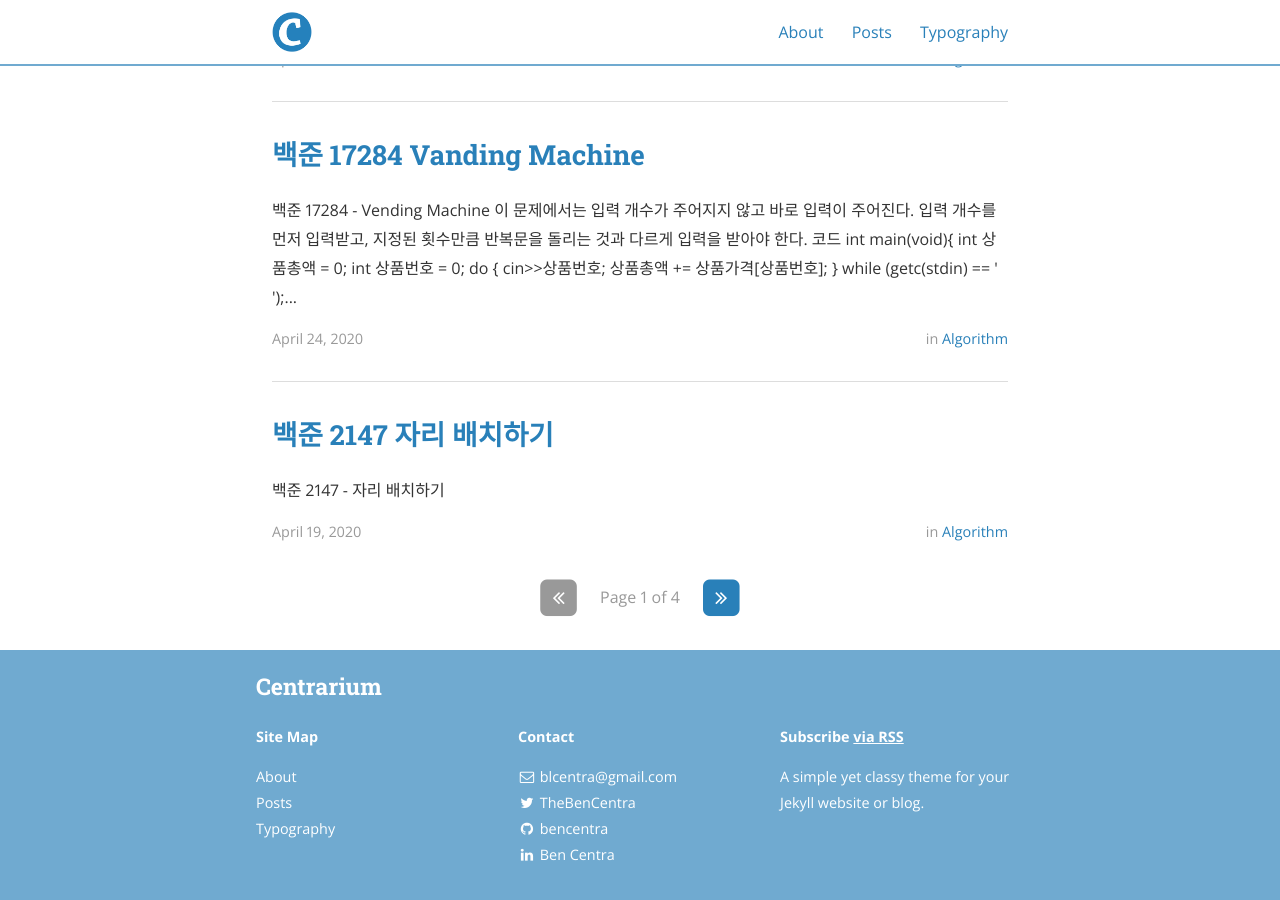
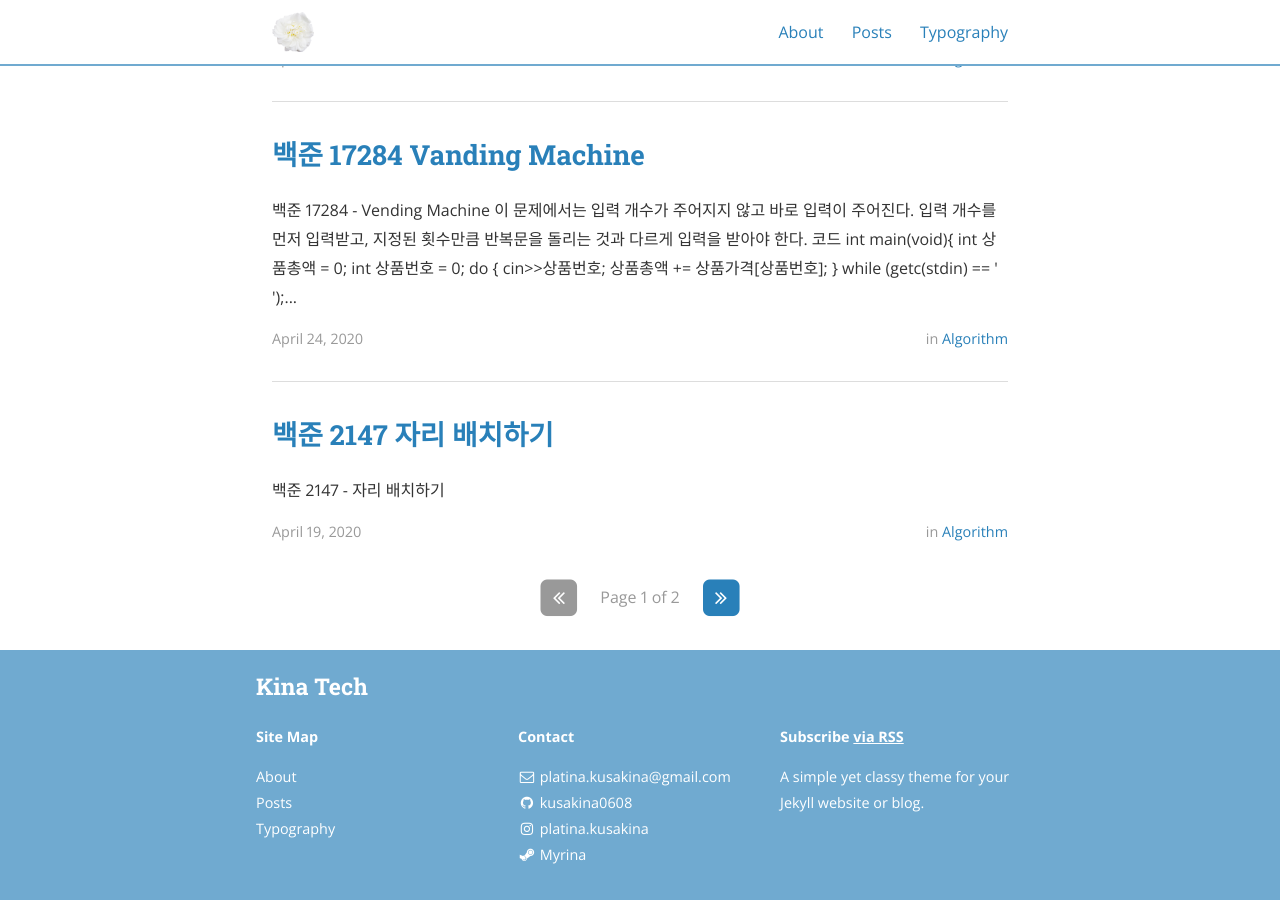
Before and after one commit to kusakina0608/kusakina0608.github.io, a Jekyll site: the page built from index.html, in a window 1280 px wide and 900 px high, scrolled down 1246 px. Built offline with Jekyll 4.4.1, drawn with Linux system fonts in a browser that asks for light colours; nearby versions of some CDN libraries; the list of posts is cut into pages by our own code; some of the changed text lies outside the part shown.

```diff
--- a/_config.yml
+++ b/_config.yml
@@ -9,10 +9,10 @@ exclude:
   - "/vendor/"
 
 # Site settings
-title: Centrarium
-subtitle: "A simple yet classy theme for your Jekyll website or blog"
-email: blcentra@gmail.com
-name: Ben Centra
+title: Kina Tech
+subtitle: "ლ(´ڡ`ლ)"
+email: platina.kusakina@gmail.com
+name: kusakina0608
 description: >
   A simple yet classy theme for your Jekyll website or blog.
 # Base URL of site (i.e. /blog). It should always start with a slash,
@@ -60,6 +60,10 @@ descriptions:
   - cat: dummy
     desc: "Just some placeholder posts, lorem ipsum and the rest."
 
+
+  - cat: dummy
+    desc: "Just some placeholder posts, lorem ipsum and the rest."
+
 # Social icons and sharing options
 #
 # Social settings are used in two places:
@@ -78,29 +82,29 @@ descriptions:
 social:
   - name: Twitter
     icon: twitter
-    username: TheBenCentra
-    url: https://twitter.com/TheBenCentra
+    username: ""
+    url: ""
     desc: Follow me on Twitter
     share: true
 
   - name: Facebook
     icon: facebook
-    username: thebencentra
+    username: ""
     url: ""
     desc: Friend me on Facebook
     share: true
 
   - name: GitHub
     icon: github
-    username: bencentra
-    url: https://github.com/bencentra
-    desc: Fork me on GitHub
+    username: kusakina0608
+    url: https://github.com/kusakina0608
+    desc: Visit my GitHub
     share: false
 
   - name: LinkedIn
     icon: linkedin
-    username: Ben Centra
-    url: https://www.linkedin.com/pub/ben-centra/47/769/60a
+    username: ""
+    url: ""
     desc: Connect with me on LinkedIn
     share: true
 
@@ -120,8 +124,8 @@ social:
 
   - name: Instagram
     icon: instagram
-    username: ""
-    url: ""
+    username: platina.kusakina
+    url: https://www.instagram.com/platina.kusakina/
     desc: Follow me on Instagram
     share: false
 
@@ -148,8 +152,8 @@ social:
 
   - name: Steam
     icon: steam
-    username: ""
-    url: ""
+    username: Myrina
+    url: https://steamcommunity.com/id/kusakina/
     desc: Friend me on Steam
     share: false
 
```
Also changed, not shown: _posts/2015-04-18-dummy.md (deleted, +0 -16 lines), _posts/2015-04-18-dummy2.md (deleted, +0 -16 lines), _posts/2015-04-18-dummy3.md (deleted, +0 -16 lines), _posts/2015-04-18-dummy4.md (deleted, +0 -17 lines), _posts/2015-04-18-dummy5.md (deleted, +0 -17 lines), _posts/2015-04-18-dummy6.md (deleted, +0 -17 lines), _posts/2015-04-18-welcome-to-jekyll.md (deleted, +0 -74 lines), _posts/2015-04-19-dummy6.markdown (deleted, +0 -17 lines), _posts/2015-04-20-welcome-to-jekyll.markdown (deleted, +0 -103 lines), assets/logo.png.
